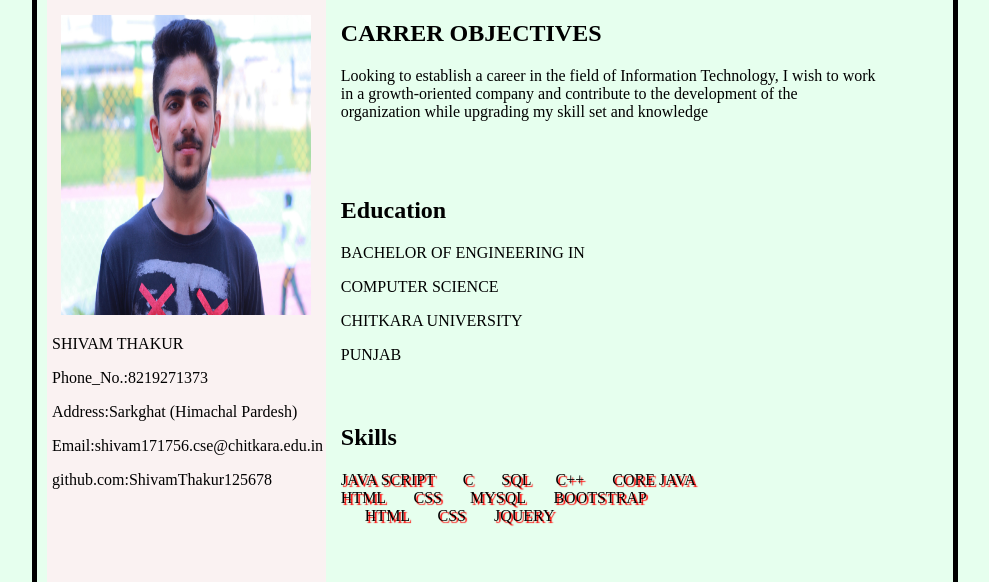
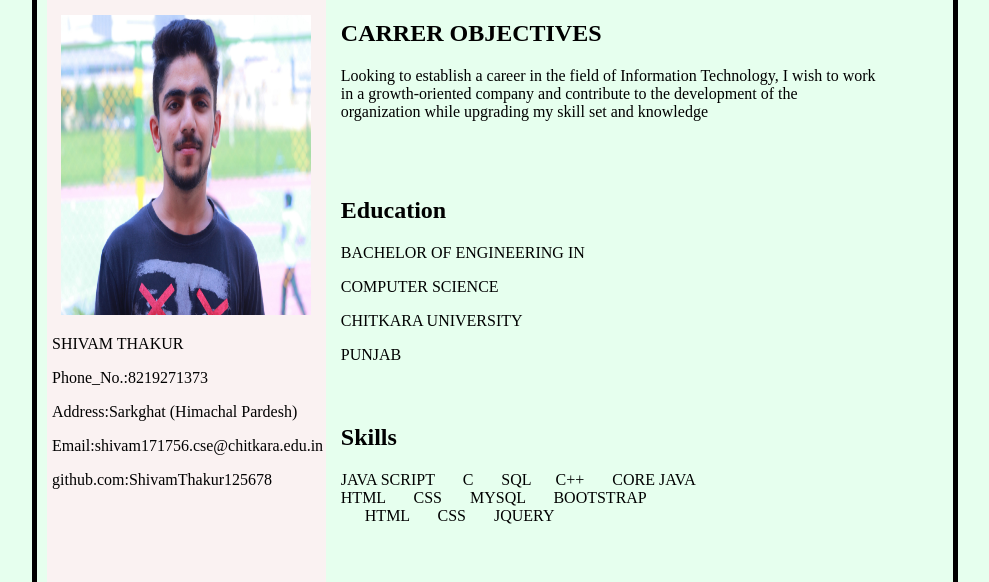
Before and after one commit to ShivamThakur125678/Resume, a plain HTML site: page index.html in a window 1280 px wide. Shown: the part 213-795 px from the top of the page, without its empty margins (145-1134 px from the left). Drawn offline with Linux system fonts and the light colour scheme; files whose address does not match are found by name; a web font is replaced by a local one.

Commit message:
Update cv.css

```diff
--- a/cv.css
+++ b/cv.css
@@ -44,7 +44,7 @@ margin-top: 10px;
 	width: 60%;
 }
 #f1{
-	text-shadow: 2px 2px 1px red;
+
 }
 #sec, #third, #fourth {
 	margin-bottom: 60px;
```
